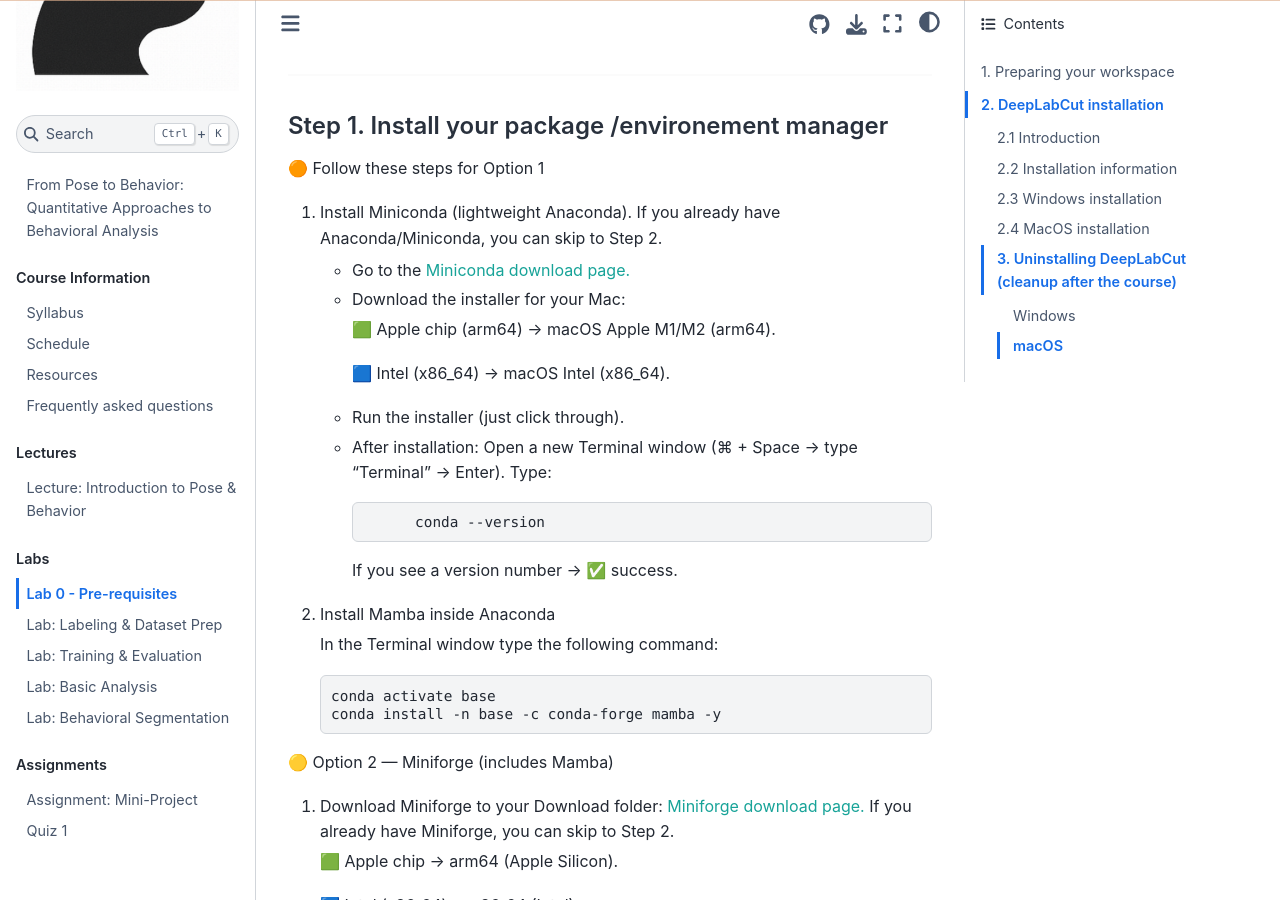
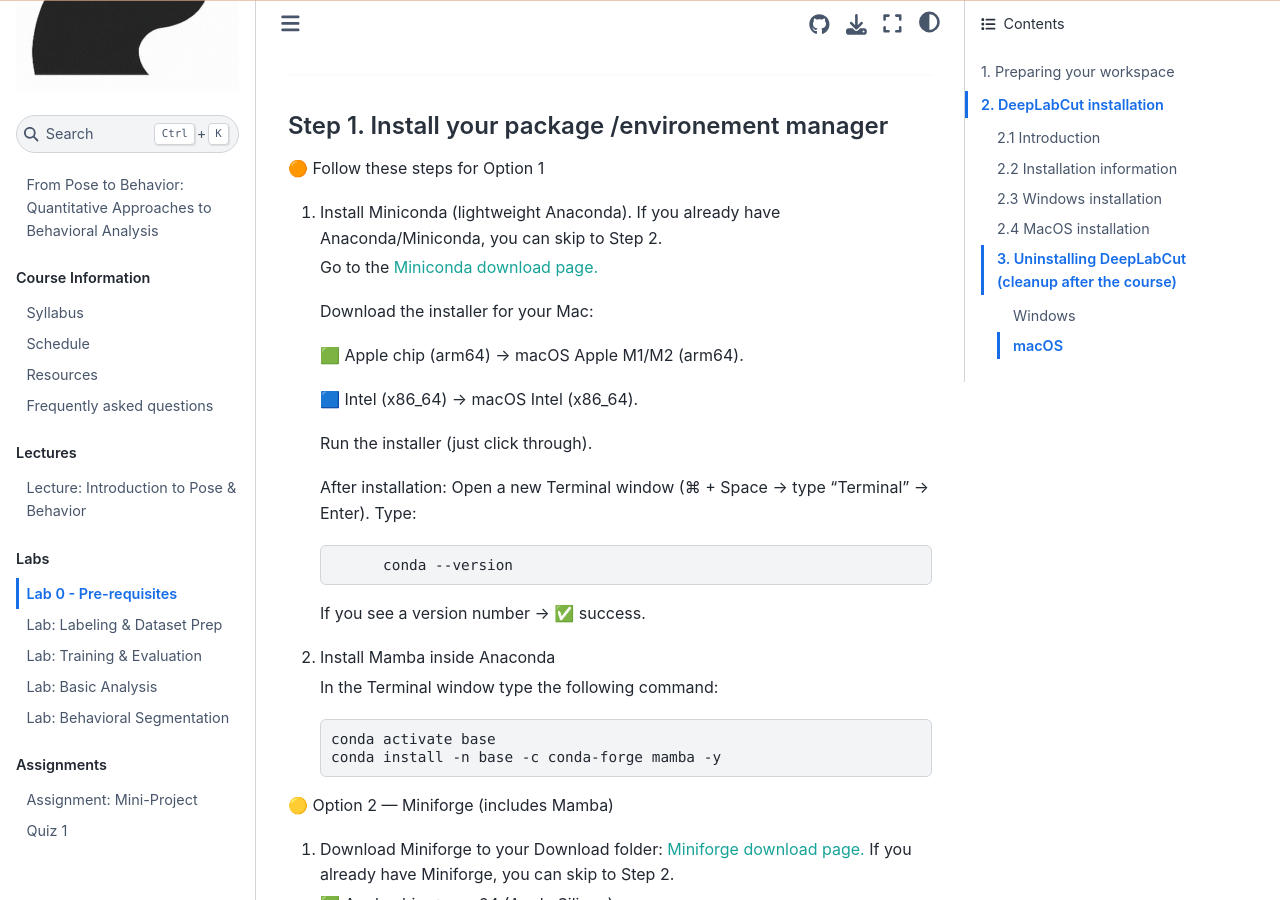
Before and after one commit to LizbethMG-Teaching/pose2behav-book, a Jupyter Book: the page built from labs/0_prerequisites.md, in a window 1280 px wide and 900 px high, scrolled down 4054 px. Built offline with Jupyter Book 1.0.4 settings and Sphinx 7.4.7 and the Sphinx Book theme 1.1.4, drawn with Linux system fonts in a browser that asks for light colours.

````diff
--- a/labs/0_prerequisites.md
+++ b/labs/0_prerequisites.md
@@ -135,15 +135,17 @@ If everything worked, DeepLabCut should open! 😎
 1. Install Miniconda (lightweight Anaconda).
    If you already have Anaconda/Miniconda, you can skip to Step 2.
 
-   - Go to the  [Miniconda download page.](https://www.anaconda.com/download/success)
-   - Download the installer for your Mac:
+   Go to the  [Miniconda download page.](https://www.anaconda.com/download/success)
+
+   Download the installer for your Mac:
 
       🟩 Apple chip (arm64) →  macOS Apple M1/M2 (arm64).
 
       🟦 Intel (x86_64) →  macOS Intel (x86_64).
 
-   - Run the installer (just click through).
-   - After installation: Open a new Terminal window (⌘ + Space → type “Terminal” → Enter). Type:
+   Run the installer (just click through).
+
+   After installation: Open a new Terminal window (⌘ + Space → type “Terminal” → Enter). Type:
 
       ```bash
             conda --version
````
